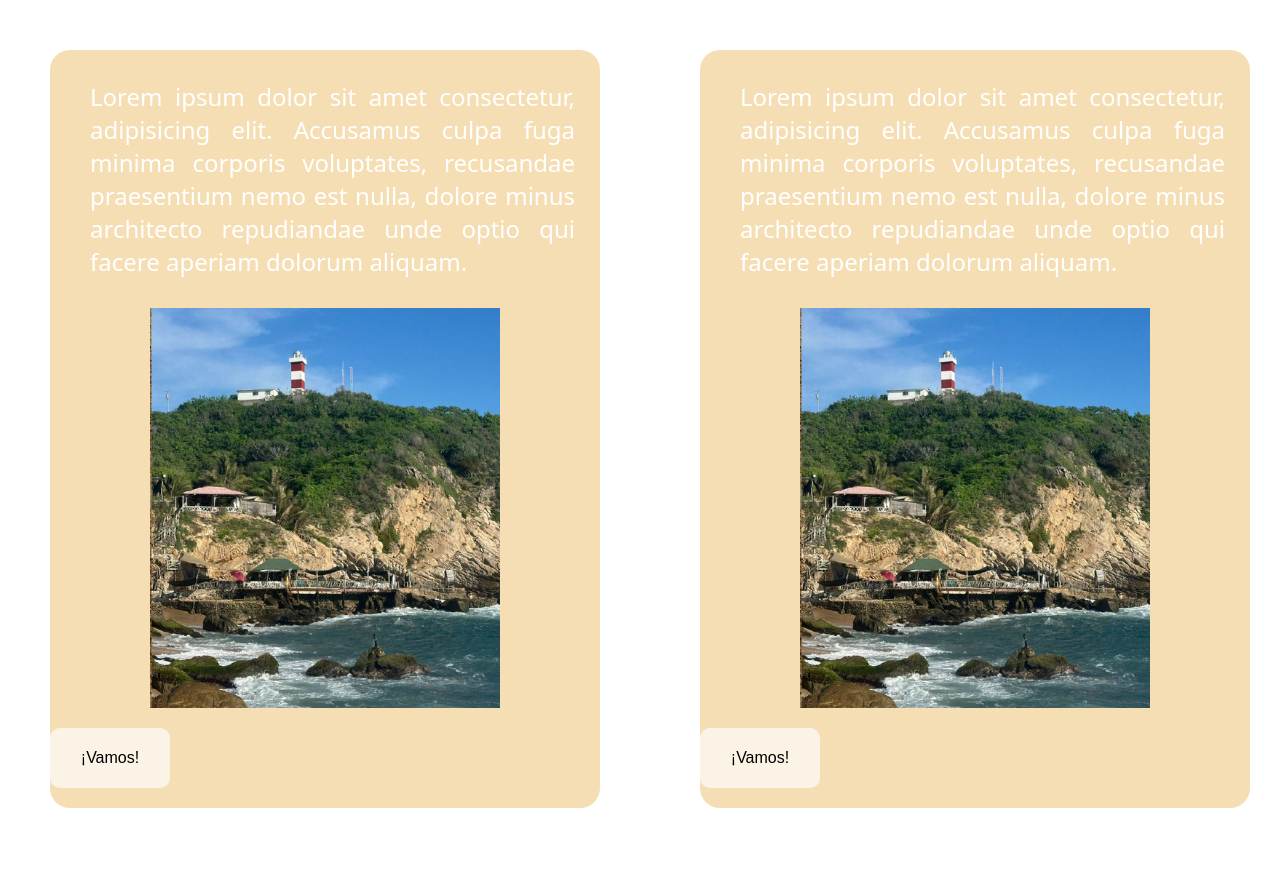
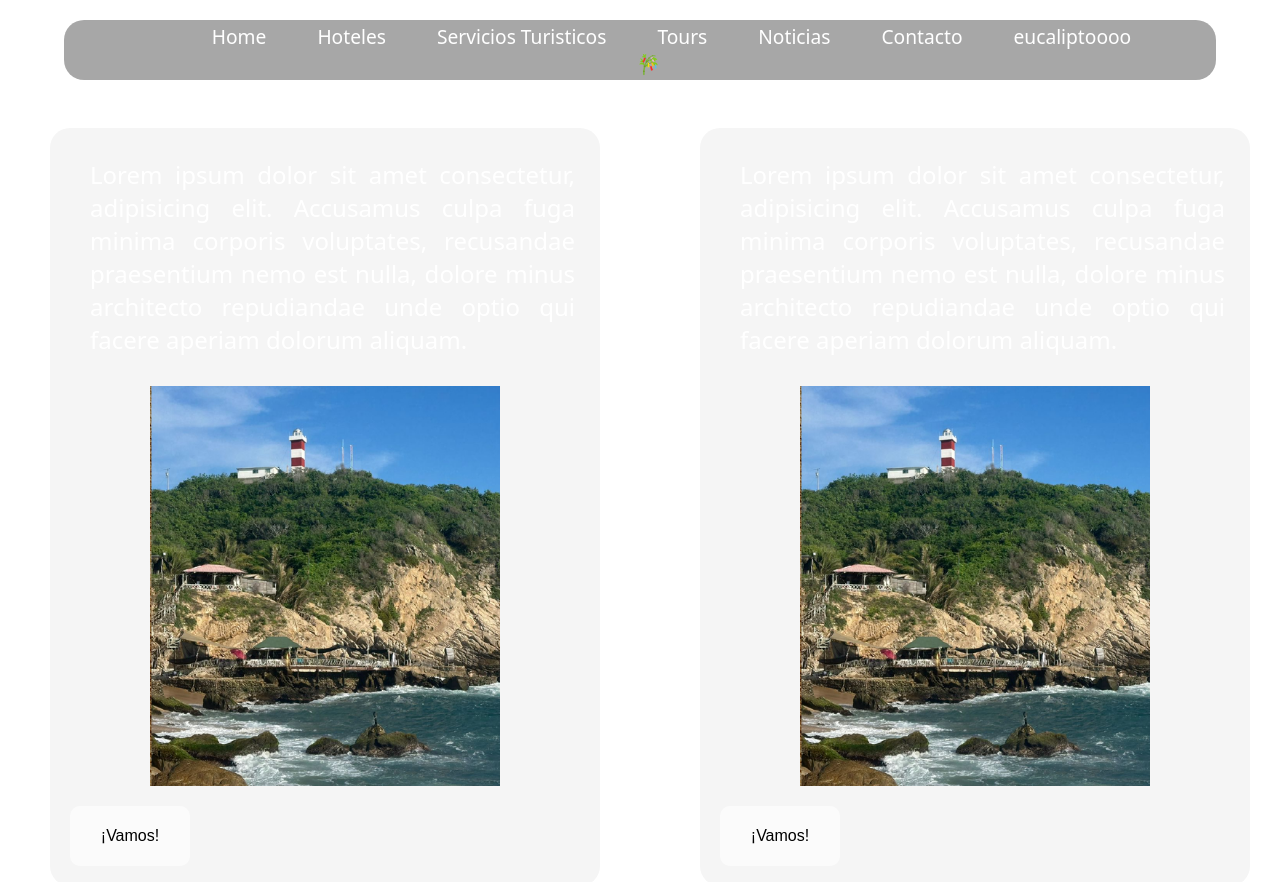
Before and after one commit to DaPey014/CostaMichoacana, a plain HTML site: page hoteles.html in a window 1280 px wide. Shown: the top 882 px of the page. Drawn offline with Linux system fonts and the light colour scheme; a web font is replaced by a local one.

Commit message:
Segunda versión de la página web

```diff
--- a/hoteles.html
+++ b/hoteles.html
@@ -15,7 +15,23 @@
 <body>
 	<main>
 		<section id="Playas">
-			<div class="container">
+			<nav>
+				<div class="container">
+					<div class="des-menu">&#9776</div>
+					<ul id="menu">
+						<li><a href="index.html">Home</a></li>
+						<li><a href="hoteles.html">Hoteles</a></li>
+						<li><a href="#">Servicios Turisticos</a></li>
+						<li><a href="#">Tours</a></li>
+						<li><a href="#">Noticias</a></li>
+						<li><a href="#">Contacto</a></li>
+						<li><a href="https://www.youtube.com/watch?v=sJ_CGkYJjFk" target="_blank">eucaliptoooo 🎋</a>
+						</li>
+					</ul>
+				</div>
+			</nav>
+
+			<div class="containerP">
 				<div class="texto">
 					<p>Lorem ipsum dolor sit amet consectetur, adipisicing elit. Accusamus
 						culpa fuga minima corporis
@@ -28,7 +44,7 @@
 				<button>¡Vamos!</button>
 			</div>
 
-			<div class="container">
+			<div class="containerP">
 				<div class="texto">
 					<p>Lorem ipsum dolor sit amet consectetur, adipisicing elit. Accusamus
 						culpa fuga minima corporis
--- a/index.css
+++ b/index.css
@@ -39,6 +39,11 @@ nav {
 	margin-top: 20px;
 	margin-left: auto;
 	margin-right: auto;
+	position: fixed;
+	top: 0;
+	left: 0;
+	right: 0;
+	z-index: 1000;
 }
 
 nav li {
@@ -48,7 +53,7 @@ nav li {
 	justify-content: space-between;
 }
 
-#Titulo nav .container {
+nav .container {
 	font-size: 1.2em;
 	height: 60px;
 	display: flex;
@@ -58,7 +63,7 @@ nav li {
 	text-align: center;
 }
 
-#Titulo nav .container a {
+nav .container a {
 	color: white;
 	margin-top: 0;
 	margin-bottom: 0;
@@ -86,6 +91,7 @@ nav li {
 
 #Titulo h1 {
 	margin: 0;
+	font-size: 100px;
 }
 
 #Playas {
@@ -99,19 +105,20 @@ nav li {
 
 }
 
-#Playas .container {
+#Playas .containerP {
 	justify-content: center;
 	align-items: center;
 	text-align: center;
 	align-content: center;
 	background-position: center center;
 	flex-direction: column;
-	background-color: wheat;
+	background-color: whitesmoke;
 	border-radius: 20px;
 	min-width: 550px;
 	max-width: 1400px;
 	text-align: justify;
 	margin: 50px;
+	margin-top: 10%;
 }
 
 #Playas p {
@@ -145,8 +152,6 @@ nav li {
 	width: 120px;
 	font-size: 1em;
 	margin: 20px;
-	margin-left: auto;
-	margin-right: auto;
 }
 
 #Playas #linkFaro:hover {
```
